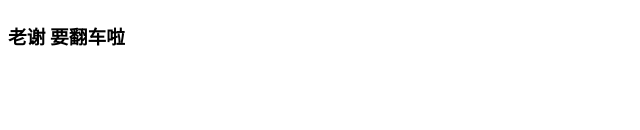
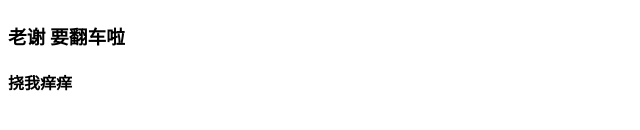
Before and after one commit to LvJiangTeng/learngit, a plain HTML site: page index.html in a window 1280 px wide. Shown: the part 122-252 px from the top of the page, without its empty margins (0-640 px from the left). Drawn offline with Linux system fonts and the light colour scheme.

Commit message:
两次add

```diff
--- a/index.html
+++ b/index.html
@@ -15,6 +15,9 @@
         <h3>
             老谢 要翻车啦
         </h3>
+        <h4>
+            挠我痒痒
+        </h4>
 
     </div>
 </body>
```
